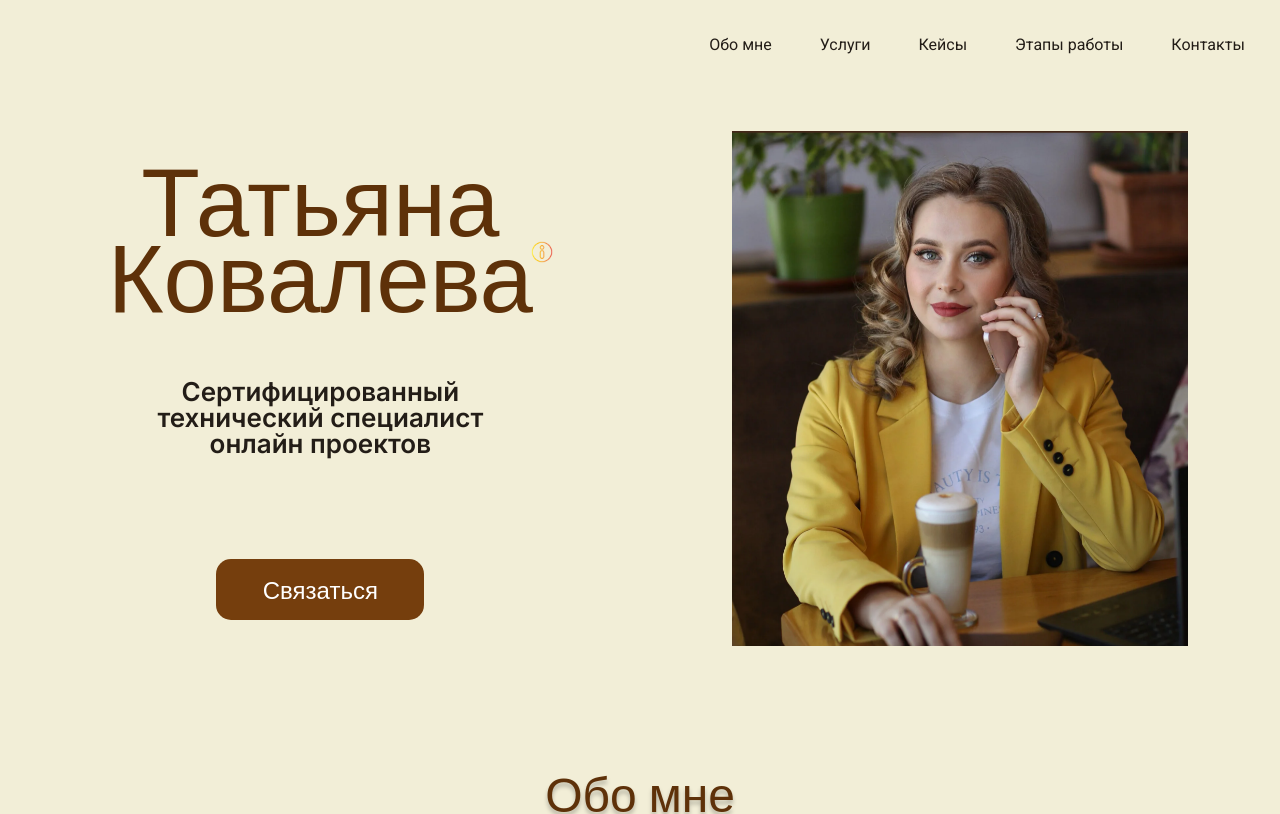
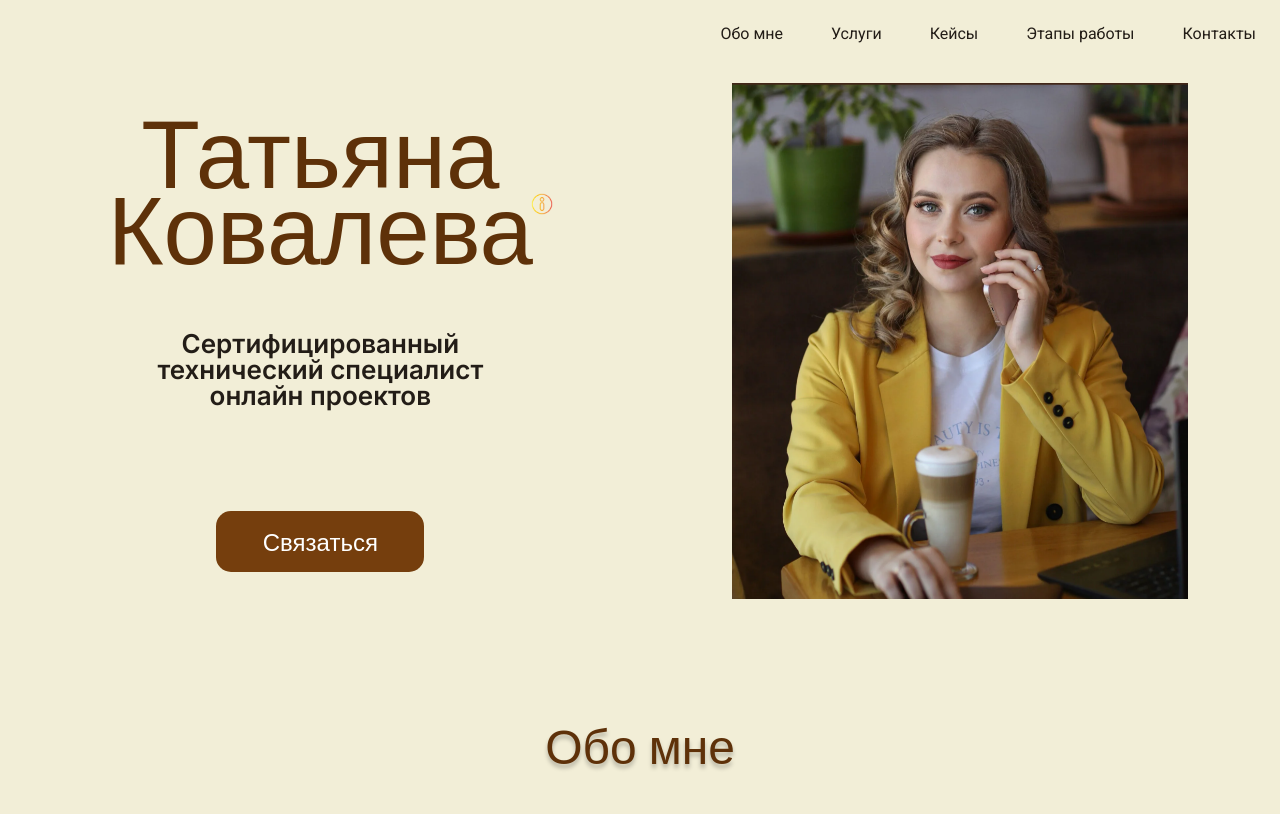
Before and after one commit to liliya-freckle/TatianaKovalevaProject, a React (Vite) app: page / in a window 1280 px wide. Shown: the top 814 px of the page. Built offline with nearby package versions, Linux system fonts and the light colour scheme; a web font is replaced by a local one.

Commit message:
fix header

```diff
--- a/src/components/Page1/NavigationBar.scss
+++ b/src/components/Page1/NavigationBar.scss
@@ -37,13 +37,12 @@
 
 .nav-links{
 	position: sticky;
-	margin-bottom: 2.6rem;
   top: 0;
 	display: flex;
 	justify-content:flex-end;
 	align-items: center;
 	gap: 3rem;
-	padding: 2.2rem;
+	padding: 1.5rem;
 	font-family: $header-font;
 	z-index: 12;
   background-color: #f2eed7;
```
